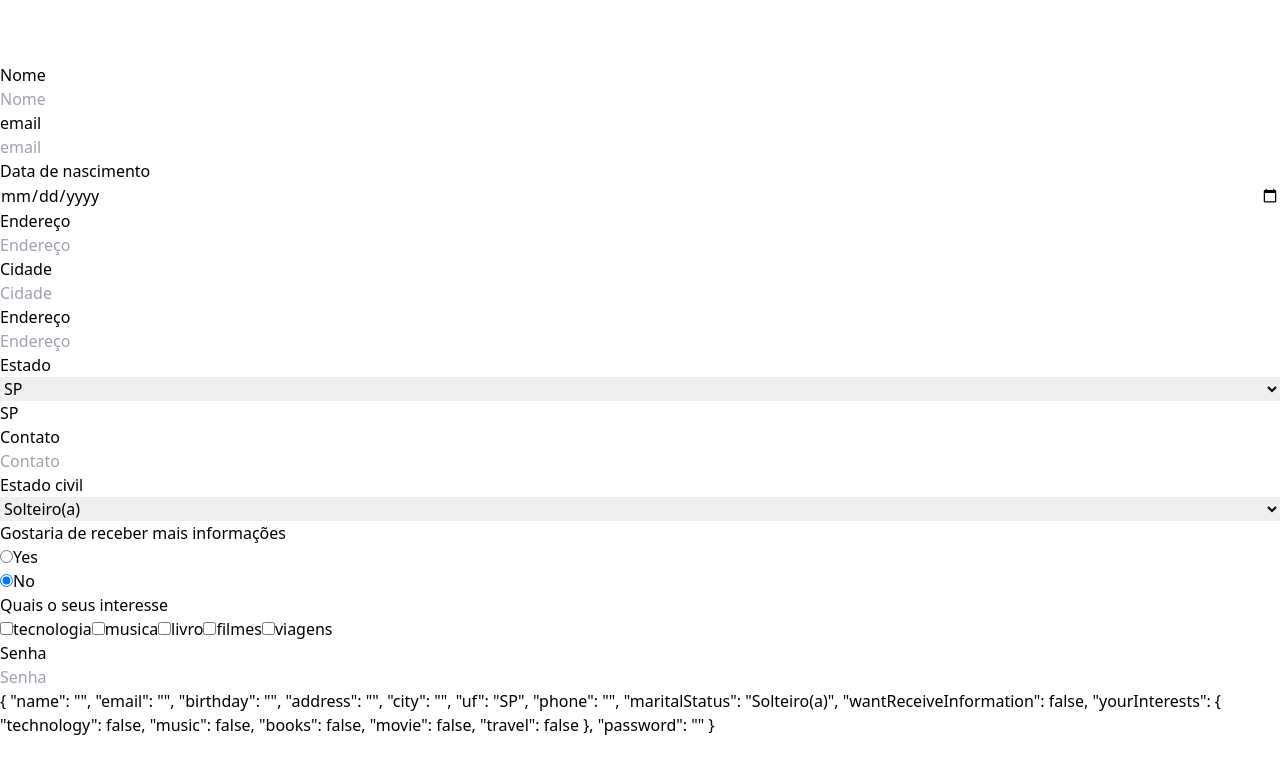
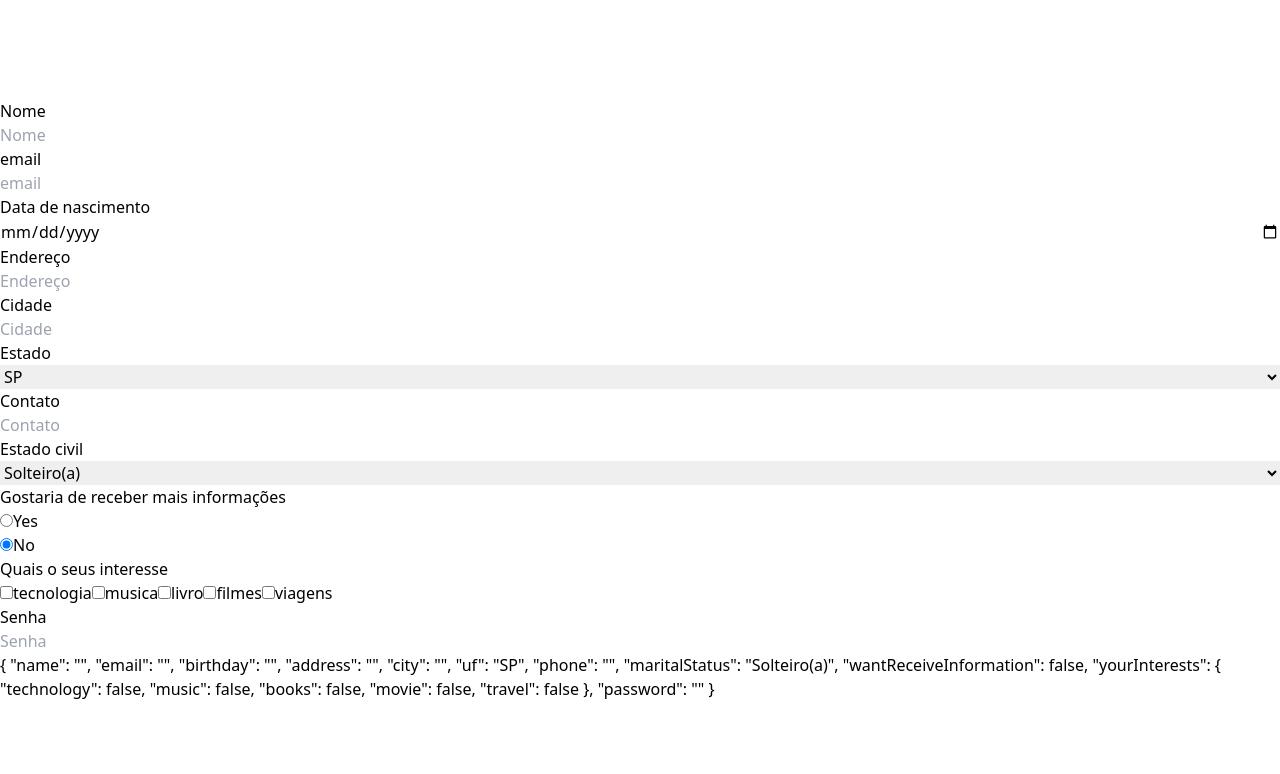
Before and after one commit to fernandoprestes/simple-form-vue3, a Vue app: page / in a window 1280 px wide. Shown: the top 774 px of the page. Built offline with nearby package versions, Linux system fonts and the light colour scheme.

Commit message:
removido campo repitido

```diff
--- a/src/components/RegistrationForm.vue
+++ b/src/components/RegistrationForm.vue
@@ -25,17 +25,11 @@
       label="Cidade"
       type="text"
     />
-    <BaseInput
-      v-model="form.address"
-      label="Endereço"
-      type="text"
-    />
     <BaseSelect
       v-model="form.uf"
       :options="ufOptions"
       label="Estado"
     />
-    {{ form.uf }}
     <BaseInput
       v-model="form.phone"
       label="Contato"
```
